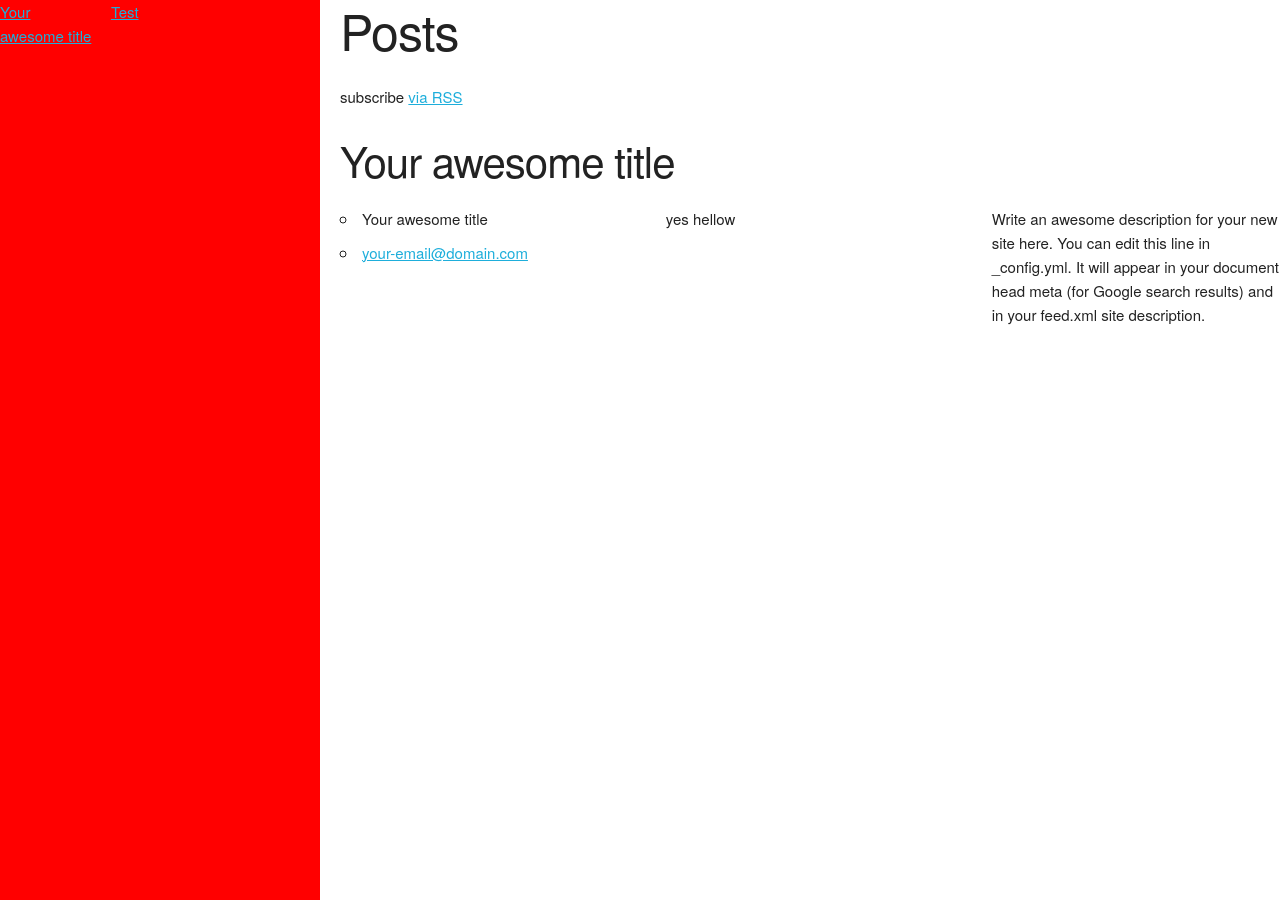
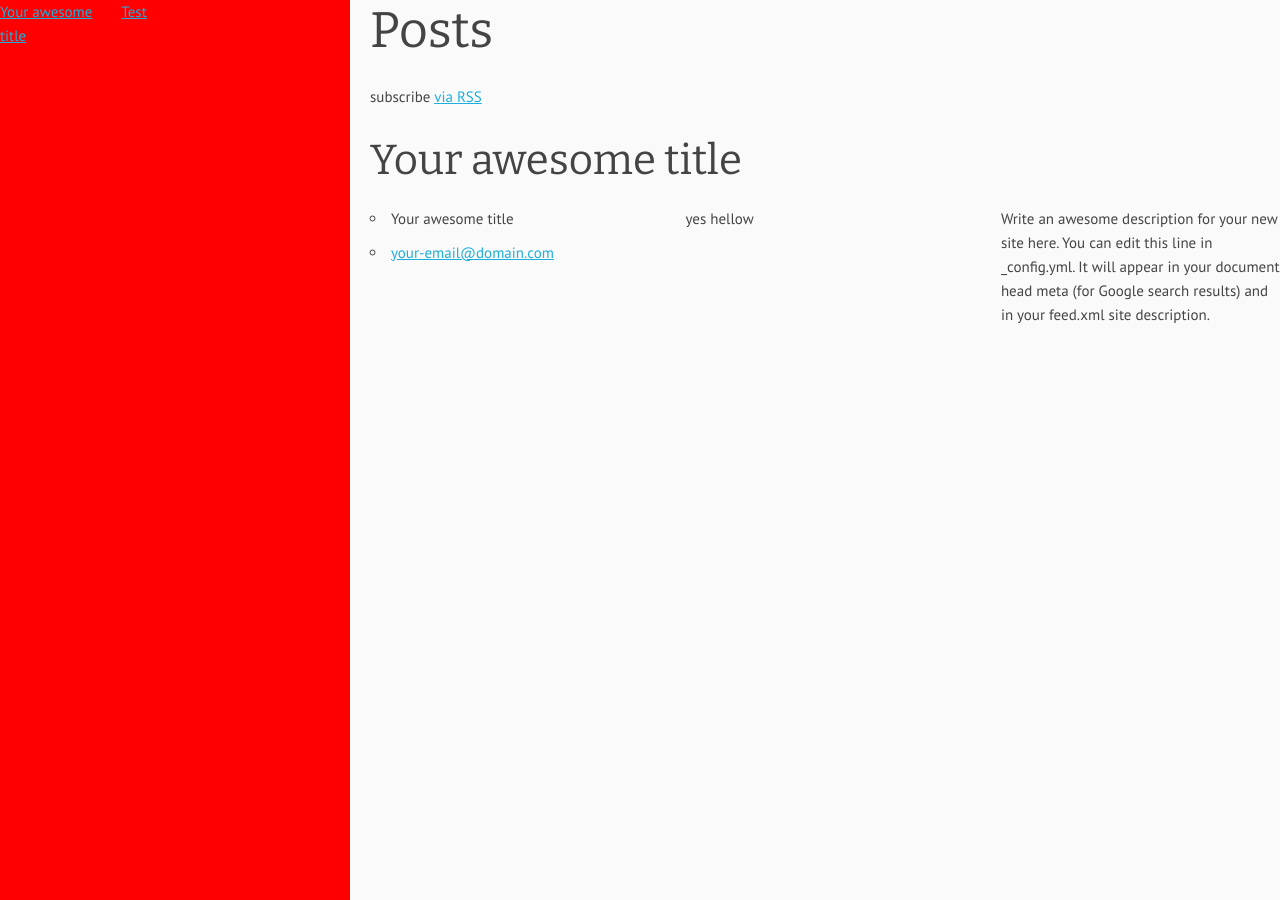
Before and after one commit to ljpendergrass/spekyll, a Jekyll site: the page built from index.html, in a window 1280 px wide. Built offline with Jekyll 4.4.1, drawn with Linux system fonts in a browser that asks for light colours.

Commit message:
styling
cemented some of the sidebar and container queries
added and partialed some global settings
continued to partial skeleton base, editing headings
imported google fonts

```diff
--- a/_sass/_containerQuery.scss
+++ b/_sass/_containerQuery.scss
@@ -1,4 +1,4 @@
-$sidebar-width: 25%;
+$sidebar-width: 350px;
 
 .container {
 	position: relative;
@@ -16,9 +16,9 @@ $sidebar-width: 25%;
 	@media (min-width: 1000px) {
 		margin: 0 auto 0 $sidebar-width;
 		padding: 0 0 0 2rem;
-		width: calc( 100% - $sidebar-width);
+		width: calc( 100% - #{$sidebar-width} );
 	}
-	}
+}
 
 
 // .container{
@@ -35,12 +35,12 @@ $sidebar-width: 25%;
 	padding: 0 20px;
 	box-sizing: border-box;
 	//media queries for header/sidebar
+	@media (min-width: 550px) {
+		width: 80%;
+	}
 	@media (min-width: 400px) {
 		width: 85%;
 		padding: 0;
-	}
-	@media (min-width: 550px) {
-		width: 80%;
 	}
 	@media (min-width: 1000px) {
 		width: 20rem;
@@ -49,7 +49,6 @@ $sidebar-width: 25%;
 		left: 0;
 		bottom: 0;
 		width: $sidebar-width;
-		max-width: 350px;
 		text-align: left;
 		background: red;
 	}
--- /dev/null
+++ b/_sass/_global.scss
@@ -0,0 +1,11 @@
+$font-pri: "Pt Sans", "Helvetica", Sans Serif;
+$font-sec: "Bitter", Georgia, Serif;
+
+body{
+	background-color: #fafafa;
+	color: #444;
+	font-weight: 400;
+	font-family: $font-pri;
+}
+h1, h2, h3, h4, h5, h6 {
+	font-family: $font-sec;}
--- a/_sass/_skeleton.scss
+++ b/_sass/_skeleton.scss
@@ -123,9 +123,9 @@ html {
 body {
   font-size: 1.5em; /* currently ems cause chrome bug misinterpreting rems on body element */
   line-height: 1.6;
-  font-weight: 400;
-  font-family: "Raleway", "HelveticaNeue", "Helvetica Neue", Helvetica, Arial, sans-serif;
-  color: #222; }
+  // font-weight: 400;
+  // font-family: "Raleway", "HelveticaNeue", "Helvetica Neue", Helvetica, Arial, sans-serif;
+}
 
 
 /* Typography
@@ -134,12 +134,12 @@ h1, h2, h3, h4, h5, h6 {
   margin-top: 0;
   margin-bottom: 2rem;
   font-weight: 300; }
-h1 { font-size: 4.0rem; line-height: 1.2;  letter-spacing: -.1rem;}
-h2 { font-size: 3.6rem; line-height: 1.25; letter-spacing: -.1rem; }
-h3 { font-size: 3.0rem; line-height: 1.3;  letter-spacing: -.1rem; }
-h4 { font-size: 2.4rem; line-height: 1.35; letter-spacing: -.08rem; }
-h5 { font-size: 1.8rem; line-height: 1.5;  letter-spacing: -.05rem; }
-h6 { font-size: 1.5rem; line-height: 1.6;  letter-spacing: 0; }
+h1 { font-size: 4.0rem; line-height: 1.2; }
+h2 { font-size: 3.6rem; line-height: 1.25; }
+h3 { font-size: 3.0rem; line-height: 1.3; }
+h4 { font-size: 2.4rem; line-height: 1.35; }
+h5 { font-size: 1.8rem; line-height: 1.5; }
+h6 { font-size: 1.5rem; line-height: 1.6; }
 
 /* Larger than phablet */
 @media (min-width: 550px) {
--- a/css/main.scss
+++ b/css/main.scss
@@ -2,13 +2,15 @@
 # Only the main Sass file needs front matter (the dashes are enough)
 ---
 @charset "utf-8";
-
+// GOogle Fonts - Bitter and PT Sans
+@import url(https://fonts.googleapis.com/css?family=Bitter:400,700,400italic|PT+Sans:400,700,400italic,700italic);
 
 // Import partials from `sass_dir` (defaults to `_sass`)
 @import
 		"normalize",
         "syntax-highlighting",
         "containerQuery",
+        "global",
         "skeleton"
 
 ;
```
